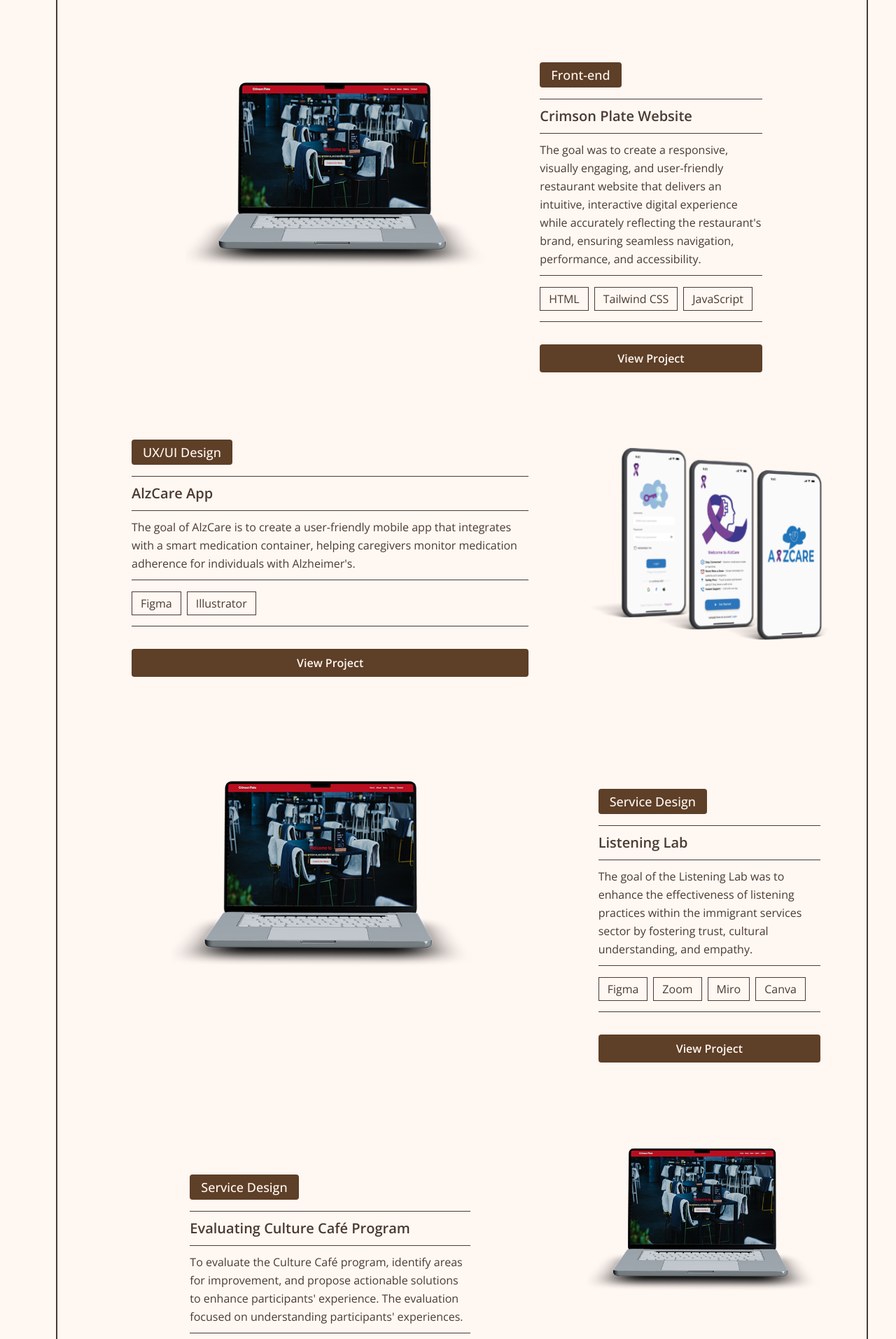
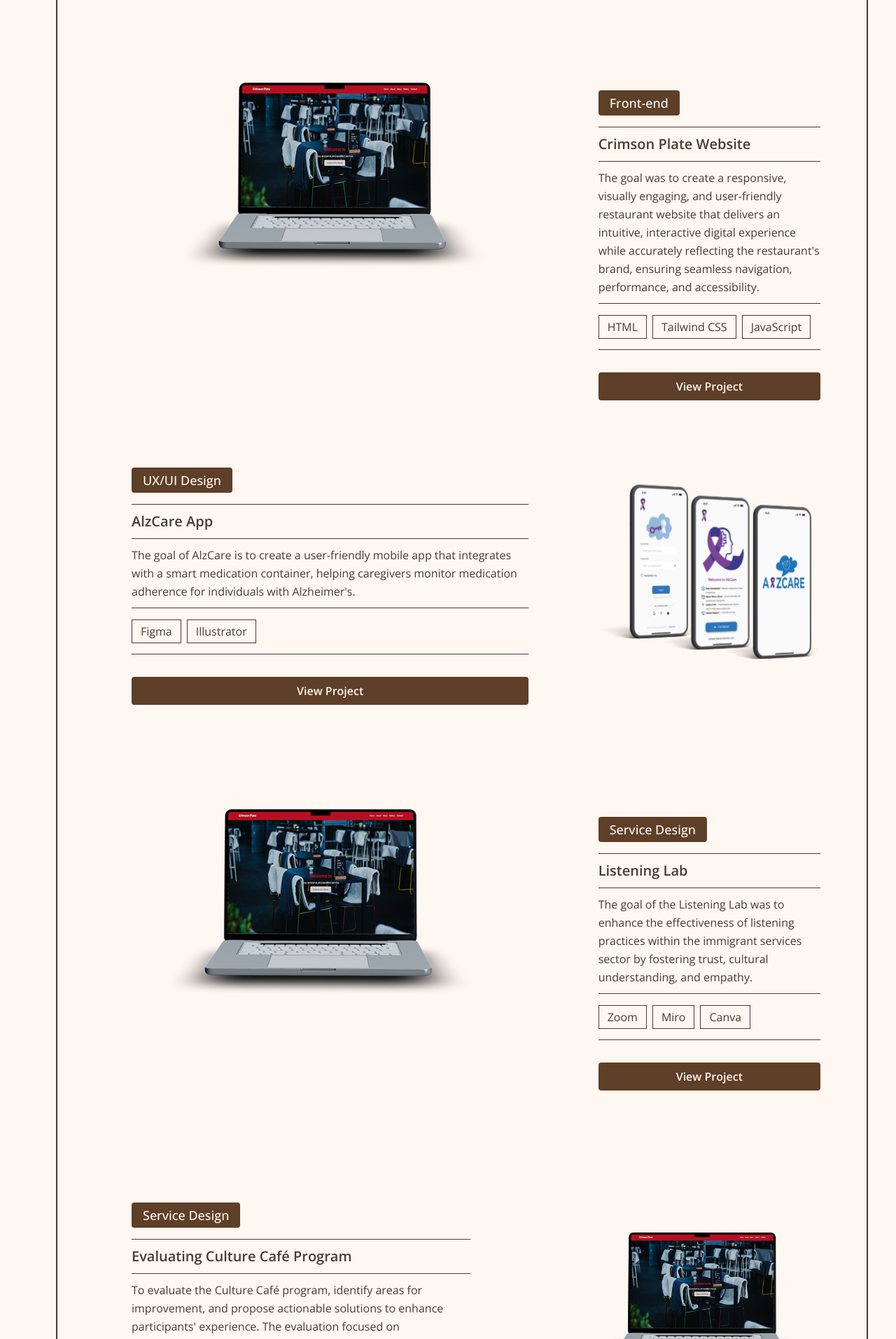
Before and after one commit to Negin-code/portfolio-old-version-1, a React (Vite) app: page /projects in a window 1280 px wide. Shown: the part 247-2160 px from the top of the page at 70% size. Built offline with nearby package versions, Linux system fonts and the light colour scheme; a web font is replaced by a local one.

Commit message:
Update responsive project page

```diff
--- a/src/Pages/Projects.jsx
+++ b/src/Pages/Projects.jsx
@@ -4,6 +4,9 @@ import { IoIosArrowRoundBack } from "react-icons/io";
 import { IoIosArrowDropupCircle } from "react-icons/io";
 import CrimsonPlateImage from "../assets/CrimsonPlate.png";
 import AlzcareImage from "../assets/Alzcare.svg";
+
+
+
 const Projects = () => {
   return (
     <main className="grid grid-cols-4 sm:grid-cols-4 md:grid-cols-6 lg:grid-cols-12 gap-4 min-h-screen bg-[#FFF7F2] pt-20 lg:pt-50 lg:px-0 md:px-8 relative overflow-hidden">
@@ -32,7 +35,7 @@ const Projects = () => {
               className="w-full object-cover scale-80 md:scale-90 lg:scale-80  mx-5"
             />
           </div>
-          <div className="col-span-4 sm:col-span-4 md:col-span-6 lg:col-span-4 mt-10 md:mt-20 lg:mt-10 order-2 md:order-2 ml-10 lg:ml-0">
+          <div className="col-span-4 sm:col-span-4 md:col-span-6 lg:col-start-9 lg:col-span-4 mt-10 md:mt-20 order-6 md:order-2 ml-10 lg:ml-0">
             <span className="bg-[#5E3F27] text-[#FFF7F2] text-lg font-medium rounded-sm px-4 py-1 mb-4 w-fit flex justify-start items-start">
               Front-end
             </span>
@@ -108,25 +111,25 @@ const Projects = () => {
               View Project
             </Link>
           </div>
-          <div className="col-span-4 sm:col-span-4 md:col-span-4 lg:col-span-4 lg:col-start-9 lg:mt-10 order-3 md:order-2">
+          <div className="col-span-4 sm:col-span-4 md:col-span-4 lg:col-span-4 lg:col-start-9 lg:mt-10 order-1 lg:order-2">
             <img
               src={AlzcareImage}
               alt="AlzCare App"
-              className="w-full object-cover lg:scale-110 scale-90"
+              className="w-full object-cover lg:scale-100 scale-90"
             />
           </div>
         </div>
 
         {/* Project 3 - Image on left, content on right */}
-        <div className="grid grid-cols-1 md:grid-cols-2 lg:grid-cols-12 gap-4 md:gap-12 lg:gap-4 mb-20">
-          <div className="col-span-4 md:col-span-4 lg:col-span-7 lg:mt-4 order-5 md:order-1">
+        <div className="grid grid-cols-1 sm:grid-cols-1 md:grid-cols-2 lg:grid-cols-12 gap-4 md:gap-12 lg:gap-4 mb-20">
+          <div className="col-span-4 sm:col-span-4 md:col-span-4 lg:col-span-7 lg:mt-4 order-5 md:order-1">
             <img
               src={CrimsonPlateImage}
               alt="Listening Lab"
               className="w-full object-cover scale-80"
             />
           </div>
-          <div className="lg:col-start-9 lg:col-span-4 mt-10 md:mt-20 order-6 md:order-2 ml-10 lg:ml-0">
+          <div className="col-span-4 sm:col-span-4 md:col-span-4 lg:col-start-9 lg:col-span-4 mt-10 md:mt-20 order-6 md:order-2 ml-10 lg:ml-0">
             <span className="bg-[#5E3F27] text-[#FFF7F2] text-lg font-medium rounded-sm px-4 py-1 mb-4 w-fit flex justify-start items-start">
               Service Design
             </span>
@@ -144,9 +147,6 @@ const Projects = () => {
             </p>
             <div className="w-full h-[1px] bg-[#493B32] mb-[10px] mt-[10px]"></div>
             <div className="flex flex-wrap gap-2 mt-4 text-[#493B32]">
-              <span className="border border-[#493B32] px-3 py-1 text-base">
-                Figma
-              </span>
               <span className="border border-[#493B32] px-3 py-1 text-base">
                 Zoom
               </span>
@@ -170,8 +170,8 @@ const Projects = () => {
         </div>
 
         {/* Project 4 - Content on left, image on right (reversed on mobile) */}
-        <div className="grid grid-cols-1 md:grid-cols-2 lg:grid-cols-12 gap-4 md:gap-12 lg:gap-4">
-          <div className="lg:col-start-2 lg:col-span-5 mt-10 md:mt-20 order-8 md:order-1 ml-10 lg:ml-0">
+        <div className="grid grid-cols-1 sm:grid-cols-1 md:grid-cols-2 lg:grid-cols-12 gap-4 md:gap-12 lg:gap-4">
+          <div className="col-span-4 sm:col-span-4 md:col-span-4 lg:col-start-1 lg:col-span-6 mt-10 md:mt-20 order-8 md:order-1 ml-10 lg:ml-0">
             <span className="bg-[#5E3F27] text-[#FFF7F2] text-lg font-medium rounded-sm px-4 py-1 mb-4 w-fit flex justify-start items-start">
               Service Design
             </span>
@@ -205,11 +205,11 @@ const Projects = () => {
               View Project
             </Link>
           </div>
-          <div className="col-span-4 md:col-span-4 lg:col-span-4 lg:col-start-9 lg:mt-10 order-7 md:order-2">
+          <div className="col-span-4 sm:col-span-4 md:col-span-4 lg:col-span-4 lg:col-start-9 lg:mt-10 order-7 md:order-2">
             <img
               src={CrimsonPlateImage}
               alt="Culture Café Program"
-              className="w-full object-cover lg:scale-110 scale-90"
+              className="w-full object-cover lg:scale-110 scale-90 lg:mt-20"
             />
           </div>
         </div>
```
